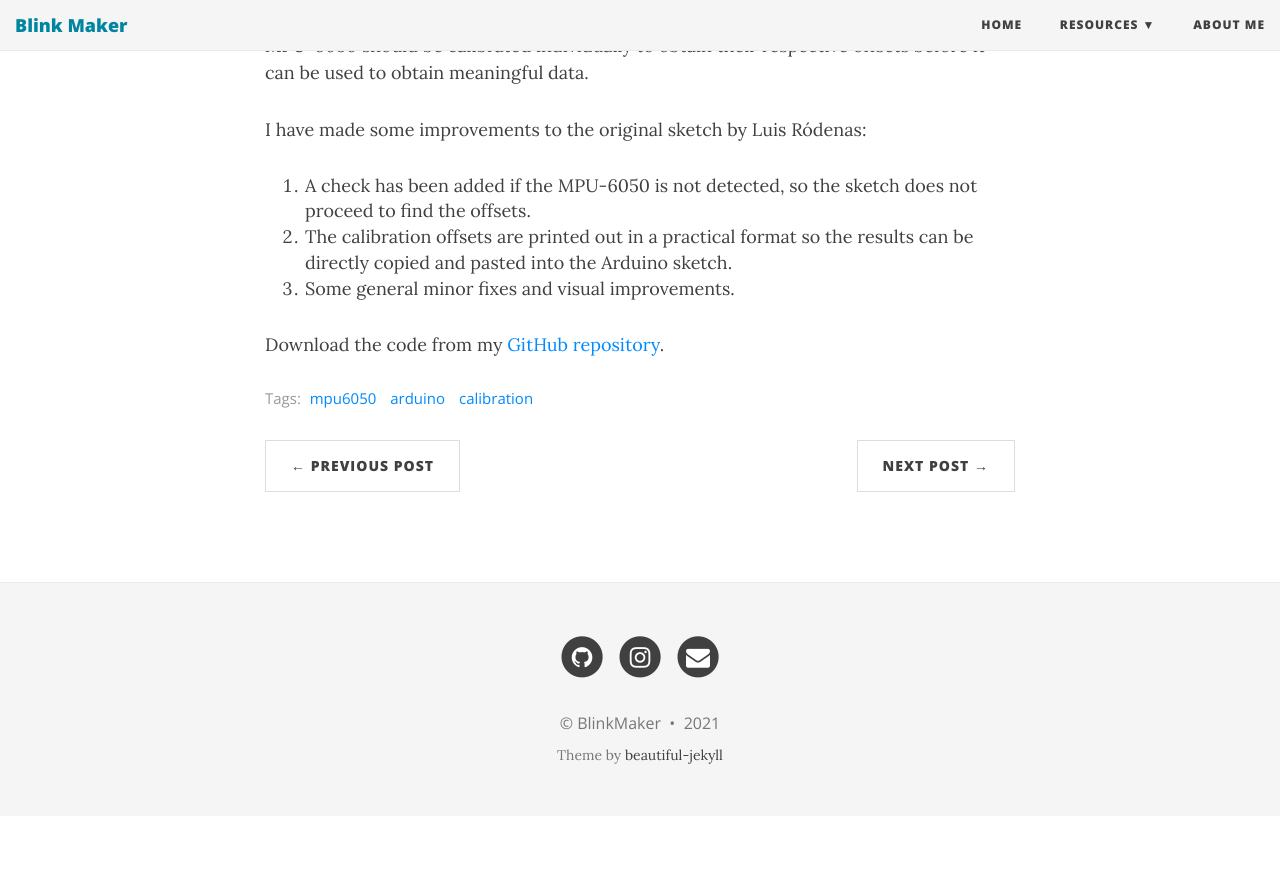
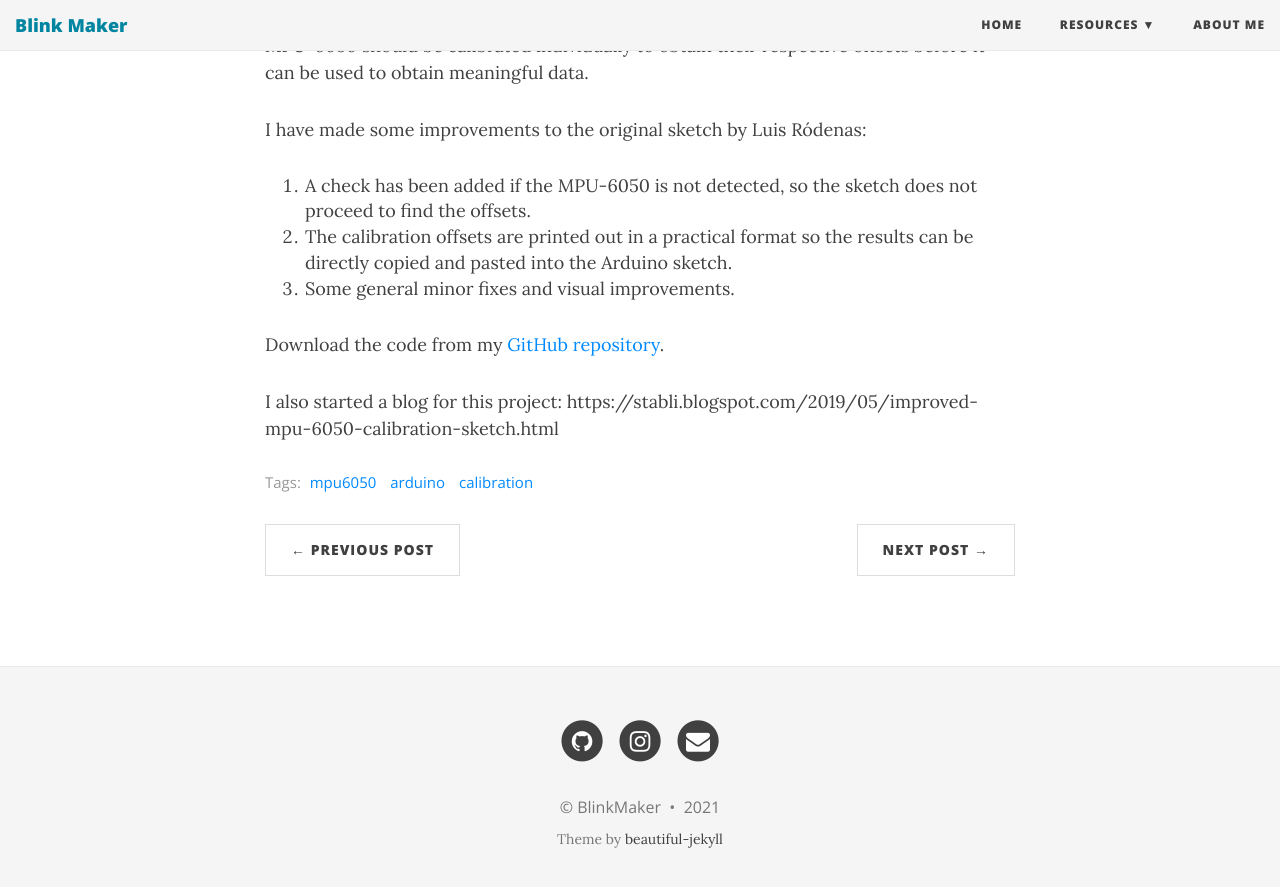
Before and after one commit to blinkmaker/blinkmaker.github.io, a Jekyll site: the page built from _posts/2021-02-03-improved-mpu6050-calibration.md, in a window 1280 px wide and 900 px high, scrolled down 801 px. Shown: the top 887 px of the window. Built offline with Jekyll 4.4.1, drawn with Linux system fonts in a browser that asks for light colours; nearby versions of some CDN libraries; before the commit the page ends 1617 px from its top, so only the background shows below that.

Commit message:
Update 2021-02-03-improved-mpu6050-calibration.md

```diff
--- a/_posts/2021-02-03-improved-mpu6050-calibration.md
+++ b/_posts/2021-02-03-improved-mpu6050-calibration.md
@@ -14,3 +14,5 @@ I have made some improvements to the original sketch by Luis Ródenas:
 3. Some general minor fixes and visual improvements.
 
 Download the code from my [GitHub repository](https://github.com/blinkmaker/Improved-MPU6050-calibration).
+
+I also started a blog for this project: https://stabli.blogspot.com/2019/05/improved-mpu-6050-calibration-sketch.html
```
